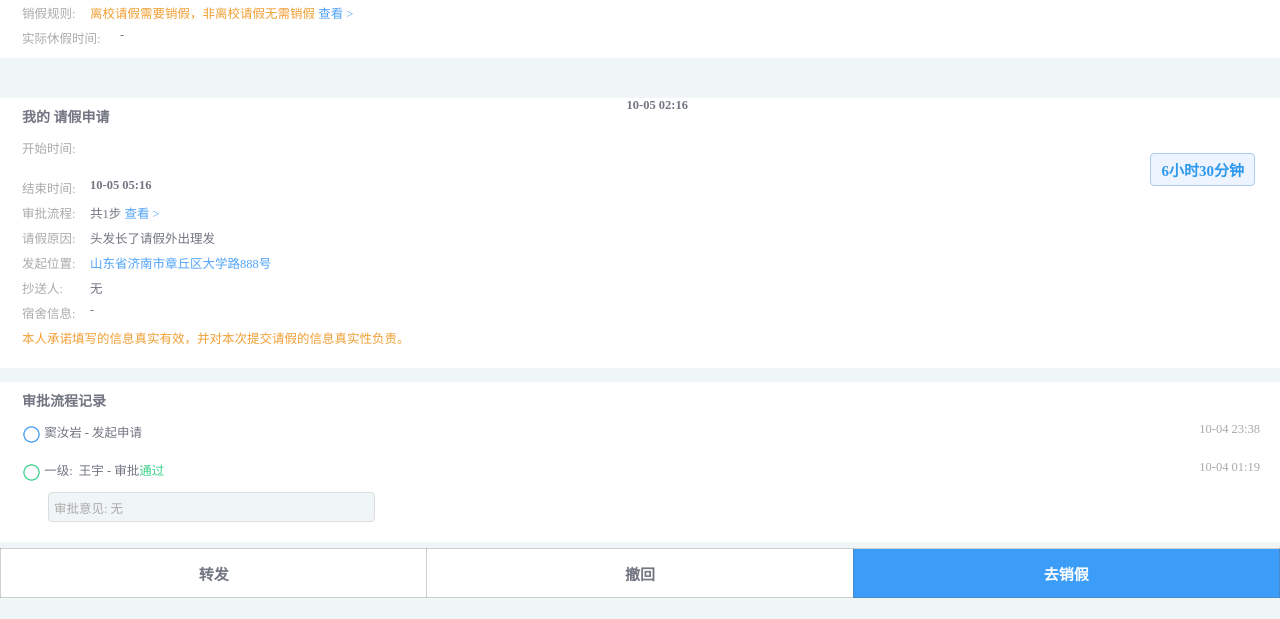
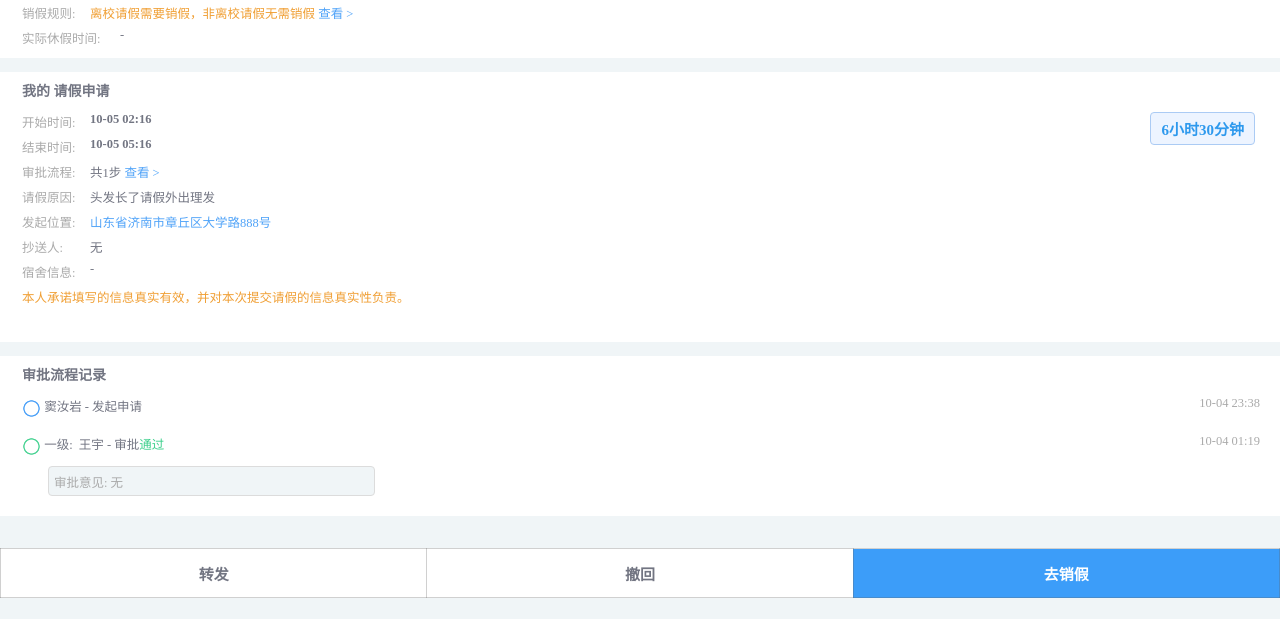
Before and after one commit to twistedkfc/today-school, a plain HTML site: page 请假v2/index.html in a window 1280 px wide. Shown: the part 202-821 px from the top of the page. Drawn offline with nearby package versions, Linux system fonts and the light colour scheme.

Commit message:
Update index.html

```diff
--- a/请假v2/index.html
+++ b/请假v2/index.html
@@ -44,7 +44,7 @@
 
     <div id="seven">
         <div class="abs left_len title">我的 请假申请</div>
-        <div class="abs lab left_len" id="kssj">开始时间:</div><div class="left_len2" id="kssj2">11-12 11:30</div>
+        <div class="abs lab left_len" id="kssj">开始时间:</div><div class="abs left_len2" id="kssj2">11-12 11:30</div>
         <div class="abs lab left_len" id="jssj">结束时间:</div><div class="abs left_len2" id="jssj2">11-12 18:00</div>
         <div class="abs lab left_len splc" >审批流程:</div><div class="abs left_len2 splc">共1步 <span class="ck" id="lcck">查看 ></span></div>
         <div class="abs lab left_len qjyy" >请假原因:</div><div class="abs left_len2 qjyy">头发长了请假外出理发</div>
```
